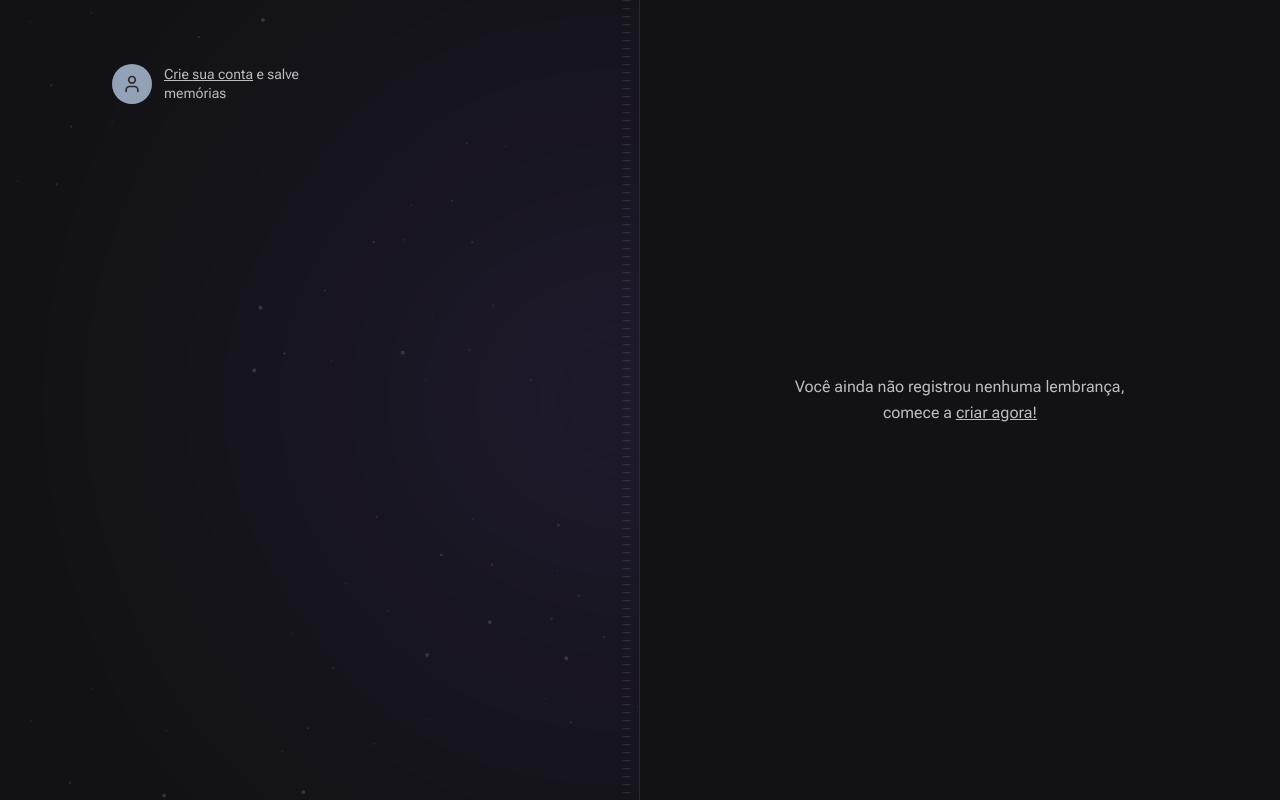
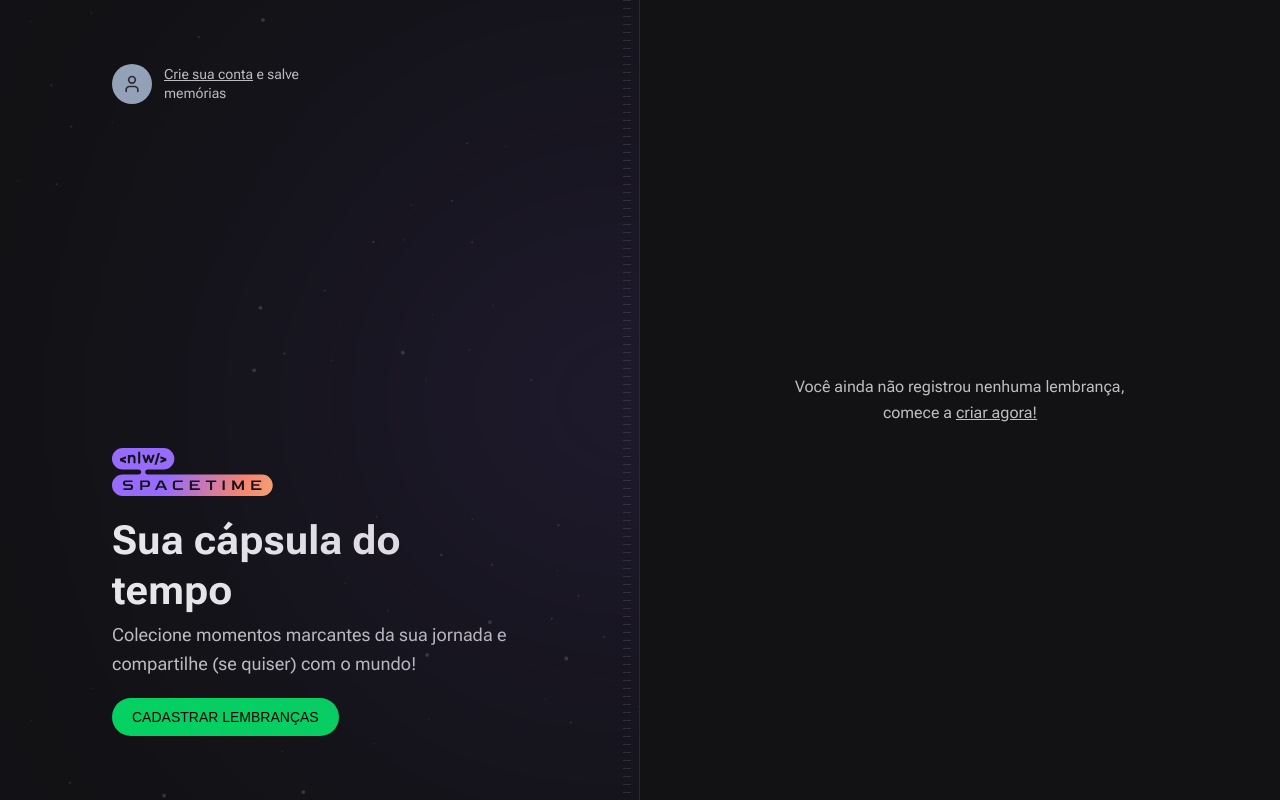
Before and after one commit to dayannealcantara/spacetime, a Next.js app in the folder web/: page / in a window 1280 px wide. Built offline with nearby package versions, Linux system fonts and the light colour scheme; a web font is replaced by a local one.

Commit message:
feat: developing hero section

```diff
--- a/web/src/app/page.tsx
+++ b/web/src/app/page.tsx
@@ -1,5 +1,6 @@
 import { User } from "lucide-react";
-
+import Image from "next/image";
+import logoNlw from '../assets/nlw-spacetime-logo.svg'
 
 export default function Home() {
   return (
@@ -21,6 +22,19 @@
         </p>
       </a>
 
+      <div className="space-y-5">
+        <Image src={logoNlw} alt="NLW spacetime" />
+        <div className="max-w-[420px] space-y-1">
+          <h1 className="text-5xl font-bold leading-tight text-gray-50">Sua cápsula do tempo</h1>
+          <p className="text-lg leading-relaxed">Colecione momentos marcantes da sua jornada e compartilhe (se quiser) com o mundo!</p>
+        </div>
+        <a
+          className="inline-block rounded-full bg-green-500 px-5 py-3 font-alt text-sm uppercase leading-none text-black hover:bg-green-600" href=""
+        >
+          CADASTRAR LEMBRANÇAS
+        </a>
+      </div>
+
     </div>
     <div className='flex flex-col p-16'>
       <div className='flex flex-1 items-center justify-center'>
```
